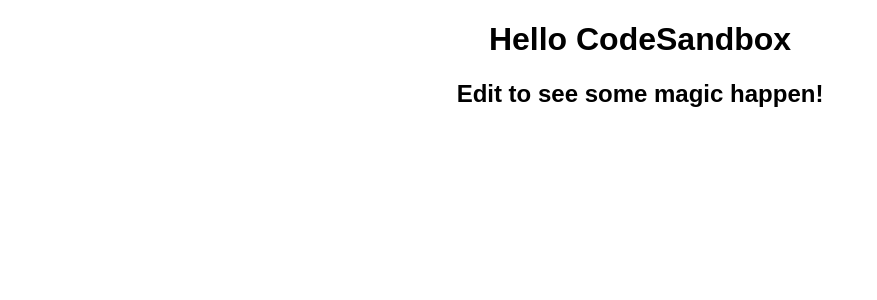
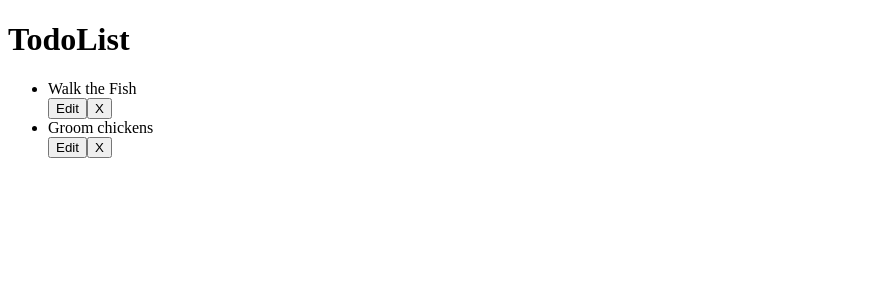
Before and after one commit to vineeth123-png/todo-list-react, a React (Create React App) app: page / in a window 1280 px wide. Shown: the top 300 px of the page, without its empty margins (0-877 px from the left). Built offline with nearby package versions, Linux system fonts and the light colour scheme.

Commit message:
Added basic Todo and TodoList component

```diff
--- a/src/App.js
+++ b/src/App.js
@@ -1,10 +1,9 @@
-import "./styles.css";
+import TodoList from "./TodoList";
 
 export default function App() {
   return (
     <div className="App">
-      <h1>Hello CodeSandbox</h1>
-      <h2>Edit to see some magic happen!</h2>
+      <TodoList />
     </div>
   );
 }
--- /dev/null
+++ b/src/Todo.js
@@ -0,0 +1,15 @@
+import React, { Component } from "react";
+
+class Todo extends Component {
+  render() {
+    return (
+      <div>
+        <li>{this.props.task}</li>
+        <button>Edit</button>
+        <button>X</button>
+      </div>
+    );
+  }
+}
+
+export default Todo;
--- a/src/TodoList.js
+++ b/src/TodoList.js
@@ -1,5 +1,21 @@
 import React, { Component } from "react";
-
-class TodoList extends Component {}
+import Todo from "./Todo";
+class TodoList extends Component {
+  constructor(props) {
+    super(props);
+    this.state = {
+      todos: [{ task: "Walk the Fish" }, { task: "Groom chickens" }]
+    };
+  }
+  render() {
+    const todos = this.state.todos.map((todo) => <Todo task={todo.task} />);
+    return (
+      <div>
+        <h1>TodoList</h1>
+        <ul>{todos}</ul>
+      </div>
+    );
+  }
+}
 
 export default TodoList;
```
